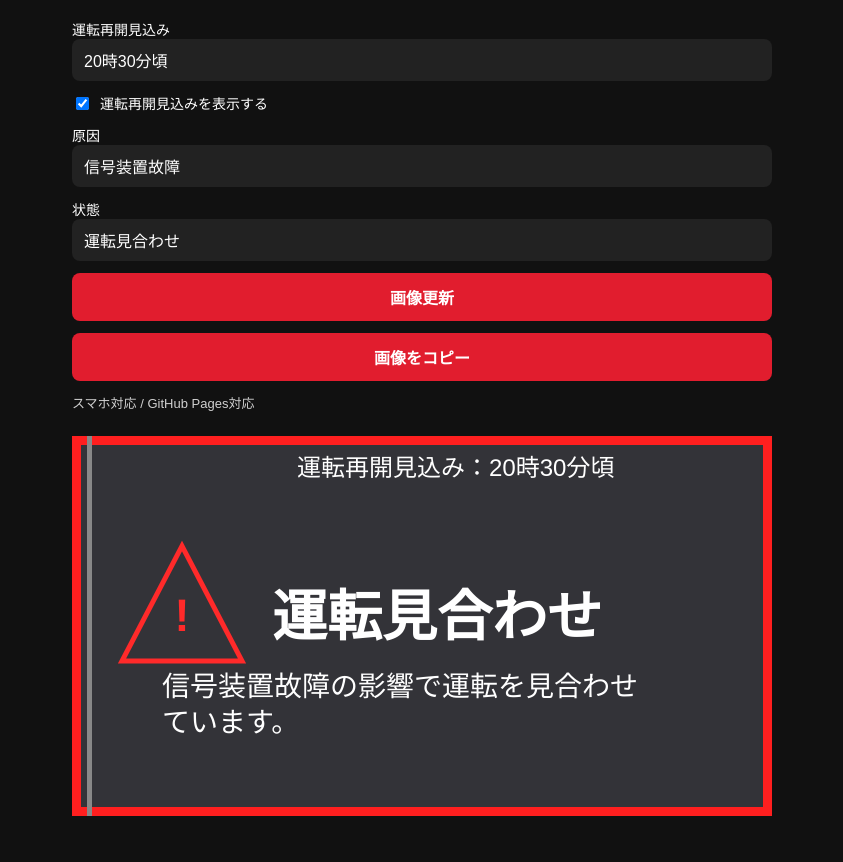
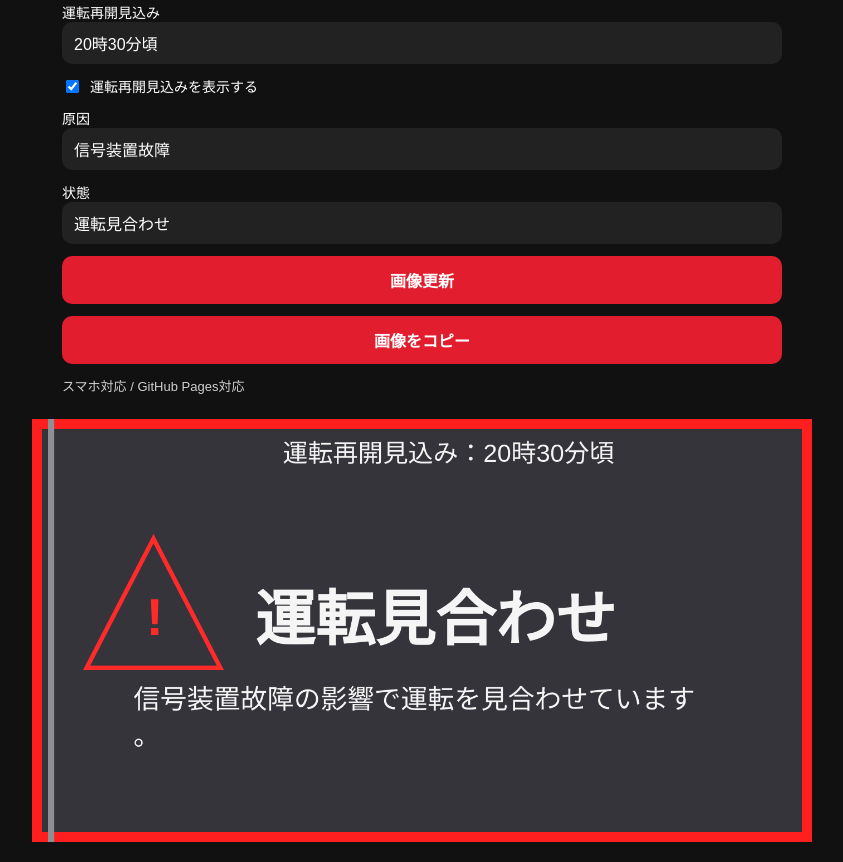
Before and after one commit to tokyo145553-hub/train2, a plain HTML site: page index.html in a window 1280 px wide. Shown: the part 80-942 px from the top of the page, without its empty margins (218-1061 px from the left). Before the commit the page ends 916 px from the top, so only its background shows below. Drawn offline with Linux system fonts and the light colour scheme.

Commit message:
Update index.html

```diff
--- a/index.html
+++ b/index.html
@@ -13,31 +13,37 @@ body{
   padding:20px;
   background:#111;
   color:#fff;
-  font-family:"Hiragino Sans","Yu Gothic",sans-serif;
-}
-
-h1{
-  margin-top:0;
+  font-family:
+    "Hiragino Sans",
+    "Yu Gothic UI",
+    "Yu Gothic",
+    sans-serif;
 }
 
 .controls{
-  max-width:700px;
+  max-width:720px;
   margin:auto;
   display:flex;
   flex-direction:column;
   gap:12px;
 }
 
+h1{
+  margin:0 0 10px;
+  font-size:28px;
+}
+
 label{
   font-size:14px;
 }
 
-input,button{
+input,
+button{
   width:100%;
   box-sizing:border-box;
   padding:12px;
   border:none;
-  border-radius:8px;
+  border-radius:10px;
   font-size:16px;
 }
 
@@ -57,6 +63,16 @@ button:hover{
   opacity:0.9;
 }
 
+.checkbox-row{
+  display:flex;
+  align-items:center;
+  gap:8px;
+}
+
+.checkbox-row input{
+  width:auto;
+}
+
 .preview-wrap{
   margin-top:24px;
   display:flex;
@@ -65,18 +81,8 @@ button:hover{
 
 #canvas{
   width:100%;
-  max-width:700px;
+  max-width:780px;
   background:#333;
-}
-
-.checkbox-row{
-  display:flex;
-  align-items:center;
-  gap:8px;
-}
-
-.checkbox-row input{
-  width:auto;
 }
 
 .small{
@@ -99,7 +105,9 @@ button:hover{
 
 <div class="checkbox-row">
 <input type="checkbox" id="showResume" checked>
-<label for="showResume">運転再開見込みを表示する</label>
+<label for="showResume">
+運転再開見込みを表示する
+</label>
 </div>
 
 <label>
@@ -112,8 +120,13 @@ button:hover{
 <input type="text" id="status" value="運転見合わせ">
 </label>
 
-<button onclick="renderCanvas()">画像更新</button>
-<button onclick="copyImage()">画像をコピー</button>
+<button onclick="renderCanvas()">
+画像更新
+</button>
+
+<button onclick="copyImage()">
+画像をコピー
+</button>
 
 <div class="small">
 スマホ対応 / GitHub Pages対応
@@ -133,87 +146,36 @@ const ctx = canvas.getContext('2d');
 function drawTriangle(){
 
   ctx.strokeStyle = '#ff2a2a';
-  ctx.lineWidth = 10;
+  ctx.lineWidth = 8;
 
   ctx.beginPath();
-  ctx.moveTo(220,220);
-  ctx.lineTo(100,450);
-  ctx.lineTo(340,450);
+
+  ctx.moveTo(218,215);
+  ctx.lineTo(98,447);
+  ctx.lineTo(338,447);
+
   ctx.closePath();
   ctx.stroke();
 
   ctx.fillStyle = '#ff2a2a';
-  ctx.font = 'bold 90px sans-serif';
-  ctx.fillText('!',205,390);
 
-}
+  ctx.font =
+    'bold 92px "Yu Gothic UI","Yu Gothic",sans-serif';
 
-function renderCanvas(){
-
-  const resumeText = document.getElementById('resumeText').value;
-  const reason = document.getElementById('reason').value;
-  const status = document.getElementById('status').value;
-  const showResume = document.getElementById('showResume').checked;
-
-  ctx.clearRect(0,0,canvas.width,canvas.height);
-
-  // 背景
-  ctx.fillStyle = '#333338';
-  ctx.fillRect(0,0,canvas.width,canvas.height);
-
-  // 赤枠（コピー画像にも含まれる）
-  ctx.strokeStyle = '#ff1f1f';
-  ctx.lineWidth = 18;
-  ctx.strokeRect(9,9,canvas.width-18,canvas.height-18);
-
-  // 左側ライン
-  ctx.fillStyle = '#888';
-  ctx.fillRect(30,0,10,760);
-
-  // 警告マーク
-  drawTriangle();
-
-  // 再開見込み
-  if(showResume){
-
-    ctx.fillStyle = '#fff';
-    ctx.font = '48px sans-serif';
-
-    ctx.fillText(
-      '運転再開見込み：' + resumeText,
-      450,
-      80
-    );
-
-  }
-
-  // メインタイトル
-  ctx.fillStyle = '#fff';
-  ctx.font = 'bold 110px sans-serif';
-
-  ctx.fillText(status,400,400);
-
-  // 詳細
-  ctx.font = '56px sans-serif';
-
-  const detail =
-    reason + 'の影響で運転を見合わせています。';
-
-  wrapText(detail,180,520,1000,72);
+  ctx.fillText('!',205,388);
 
 }
 
 function wrapText(text,x,y,maxWidth,lineHeight){
 
-  let line = '';
+  let line='';
 
   for(let i=0;i<text.length;i++){
 
     const testLine = line + text[i];
-    const metrics = ctx.measureText(testLine);
-    const testWidth = metrics.width;
+    const width = ctx.measureText(testLine).width;
 
-    if(testWidth > maxWidth && i > 0){
+    if(width > maxWidth && i > 0){
 
       ctx.fillText(line,x,y);
 
@@ -229,6 +191,97 @@ function wrapText(text,x,y,maxWidth,lineHeight){
   }
 
   ctx.fillText(line,x,y);
+
+}
+
+function renderCanvas(){
+
+  const resumeText =
+    document.getElementById('resumeText').value;
+
+  const reason =
+    document.getElementById('reason').value;
+
+  const status =
+    document.getElementById('status').value;
+
+  const showResume =
+    document.getElementById('showResume').checked;
+
+  ctx.clearRect(0,0,canvas.width,canvas.height);
+
+  // 背景
+  ctx.fillStyle = '#34343a';
+  ctx.fillRect(0,0,1400,760);
+
+  // 赤枠
+  ctx.strokeStyle = '#ff1f1f';
+  ctx.lineWidth = 18;
+
+  ctx.strokeRect(
+    9,
+    9,
+    canvas.width - 18,
+    canvas.height - 18
+  );
+
+  // 左灰色線
+  ctx.fillStyle = '#8f8f93';
+
+  ctx.fillRect(
+    29,
+    0,
+    11,
+    760
+  );
+
+  // 警告マーク
+  drawTriangle();
+
+  // 再開見込み
+  if(showResume){
+
+    ctx.fillStyle = '#f4f4f4';
+
+    ctx.font =
+      '500 45px "Yu Gothic UI","Yu Gothic",sans-serif';
+
+    ctx.fillText(
+      '運転再開見込み：' + resumeText,
+      450,
+      77
+    );
+
+  }
+
+  // メインタイトル
+  ctx.fillStyle = '#f5f5f5';
+
+  ctx.font =
+    'bold 108px "Yu Gothic UI","Yu Gothic",sans-serif';
+
+  ctx.fillText(
+    status,
+    400,
+    398
+  );
+
+  // 詳細文
+  ctx.fillStyle = '#f5f5f5';
+
+  ctx.font =
+    '48px "Yu Gothic UI","Yu Gothic",sans-serif';
+
+  const detail =
+    reason + 'の影響で運転を見合わせています。';
+
+  wrapText(
+    detail,
+    182,
+    520,
+    1040,
+    66
+  );
 
 }
 
@@ -249,7 +302,10 @@ async function copyImage(){
     }catch(e){
 
       console.error(e);
-      alert('コピーに失敗しました');
+
+      alert(
+        'コピーに失敗しました'
+      );
 
     }
 
```
